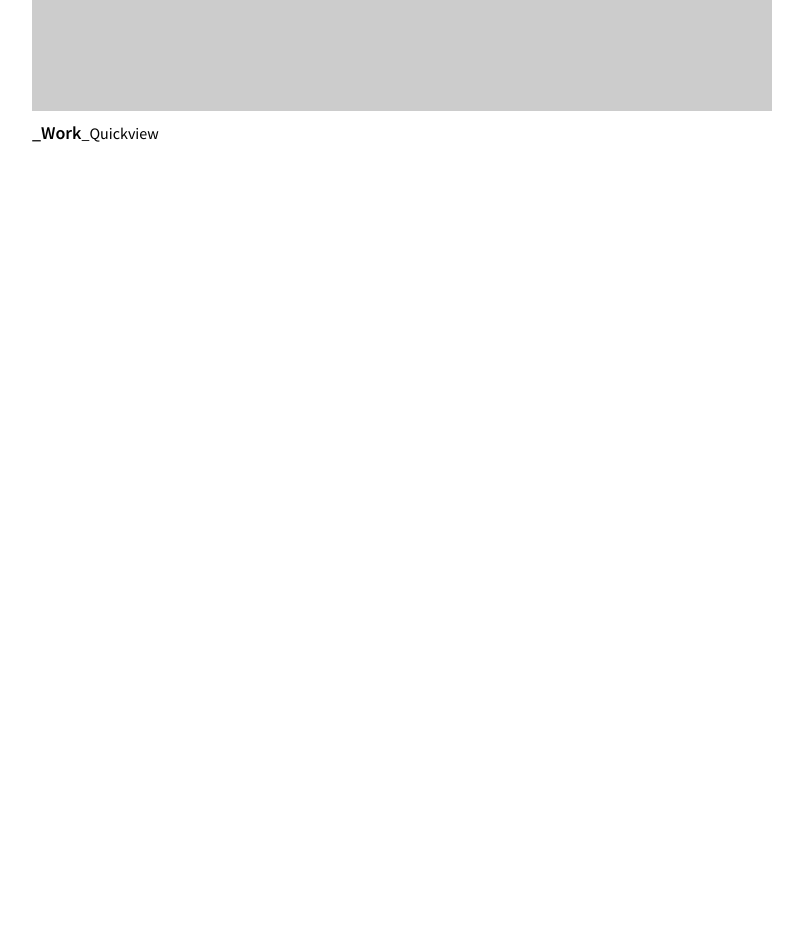
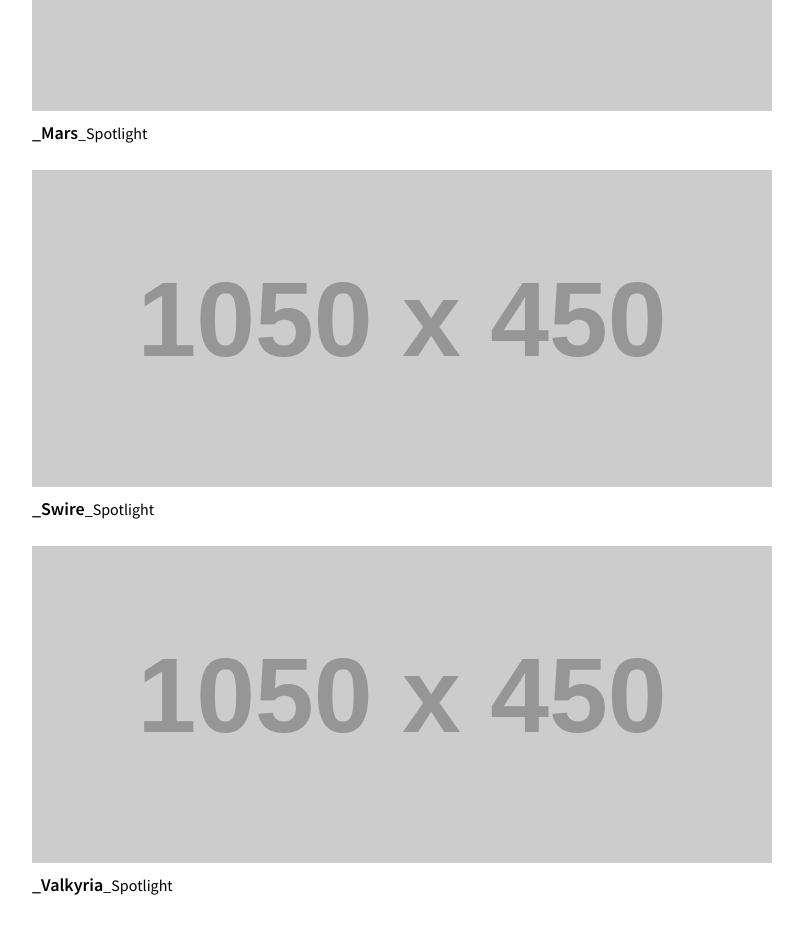
Before and after one commit to bwownbwead/carlbothamley, a Nuxt app: page / in a window 1280 px wide. Shown: the part 1600-2534 px from the top of the page, without its empty margins (408-1211 px from the left). Before the commit the page ends 1794 px from the top, so only its background shows below. Built offline with nearby package versions, Linux system fonts and the light colour scheme.

Commit message:
added back to work link + expanded work list

```diff
--- /dev/null
+++ b/components/BackToWorkLink.vue
@@ -0,0 +1,23 @@
+<template>
+    <nuxt-link
+        to="/"
+        class="
+            block
+            pt-10
+
+            lg:absolute
+            lg:top-0
+            lg:right-0
+            lg:pt-0
+            lg:opacity-50
+        "
+    >
+        &#8592; Back to all work
+    </nuxt-link>
+</template>
+
+<script>
+    export default {
+        name: 'back-to-work-link'
+    }
+</script>
--- a/content/content.work-list.js
+++ b/content/content.work-list.js
@@ -12,7 +12,17 @@ export default {
             link: "#"
         },
         {
-            area: "Work",
+            area: "Showreel",
+            type: "Video",
+            media: {
+                image: {
+                    src: "https://via.placeholder.com/1050x450"
+                }
+            },
+            link: "#"
+        },
+        {
+            area: "Just for Fun",
             type: "Quickview",
             media: {
                 image: {
@@ -22,24 +32,34 @@ export default {
             link: "#"
         },
         {
-            area: "Work",
-            type: "Quickview",
+            area: "Mars",
+            type: "Spotlight",
             media: {
                 image: {
                     src: "https://via.placeholder.com/1050x450"
                 }
             },
-            link: "#"
+            link: "/mars"
         },
         {
-            area: "Work",
-            type: "Quickview",
+            area: "Swire",
+            type: "Spotlight",
             media: {
                 image: {
                     src: "https://via.placeholder.com/1050x450"
                 }
             },
-            link: "#"
+            link: "/swire"
+        },
+        {
+            area: "Valkyria",
+            type: "Spotlight",
+            media: {
+                image: {
+                    src: "https://via.placeholder.com/1050x450"
+                }
+            },
+            link: "/valkyria"
         }
     ]
 }
--- a/layouts/default.vue
+++ b/layouts/default.vue
@@ -88,6 +88,8 @@
     }
 
     .page-content {
+        position: relative;
+
         @screen lg {
             flex-grow: 1;
         }
--- a/pages/mars/index.vue
+++ b/pages/mars/index.vue
@@ -25,6 +25,7 @@
         <p><a href="https://www.imdb.com/title/tt4939064/">https://www.imdb.com/title/tt4939064/</a></p>
         <p><a href="https://www.framestore.com/?language=en">https://www.framestore.com/?language=en</a></p>
 
+        <back-to-work-link />
 	</div>
 </template>
 
@@ -33,6 +34,7 @@
     import PageHeadings from '~/components/PageHeadings';
     import PageIntro from '~/components/PageIntro';
     import BodyCopy from '~/components/BodyCopy';
+    import BackToWorkLink from '~/components/BackToWorkLink';
     import ResponsiveYouTube from '~/components/ResponsiveYouTube';
     import content from '~/content/pages/content.mars-page';
 
```
